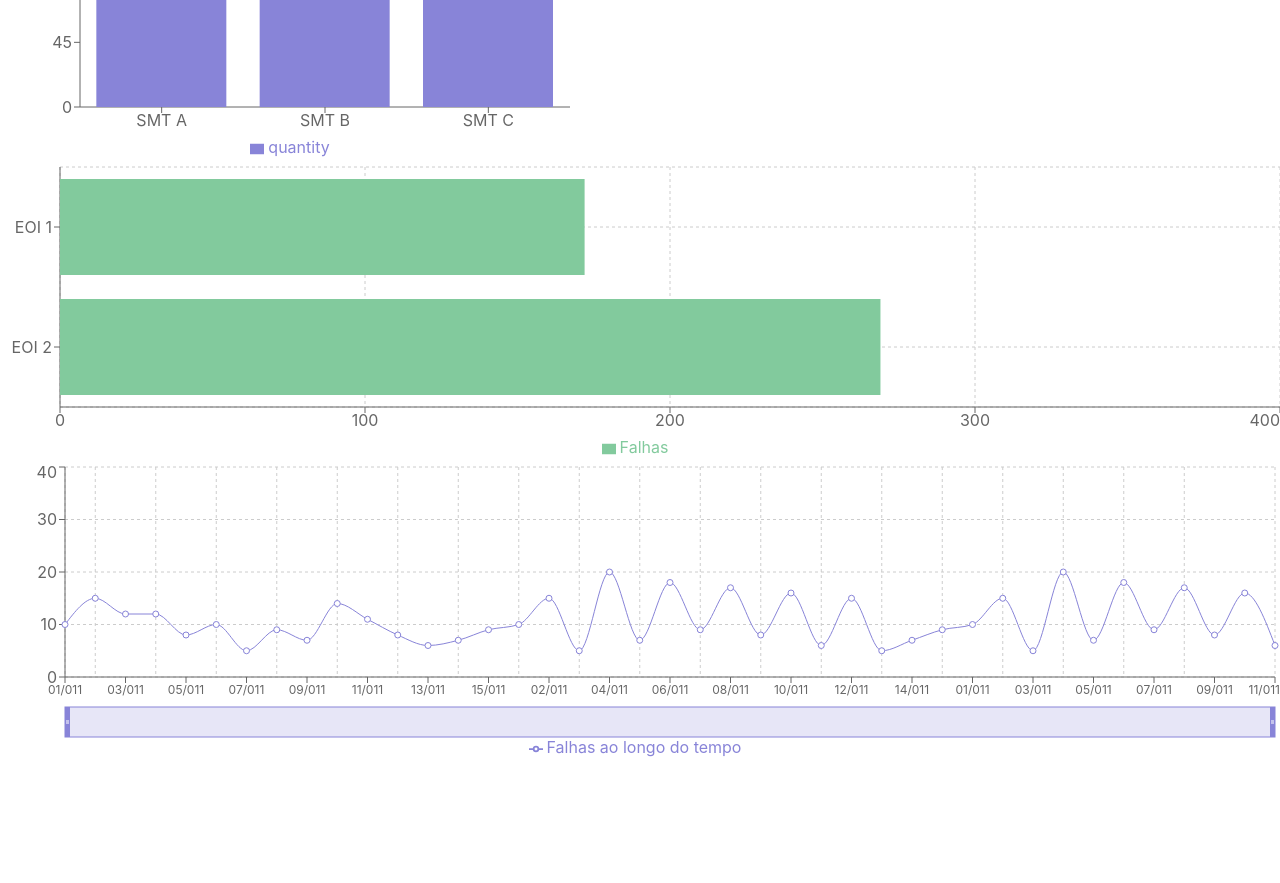
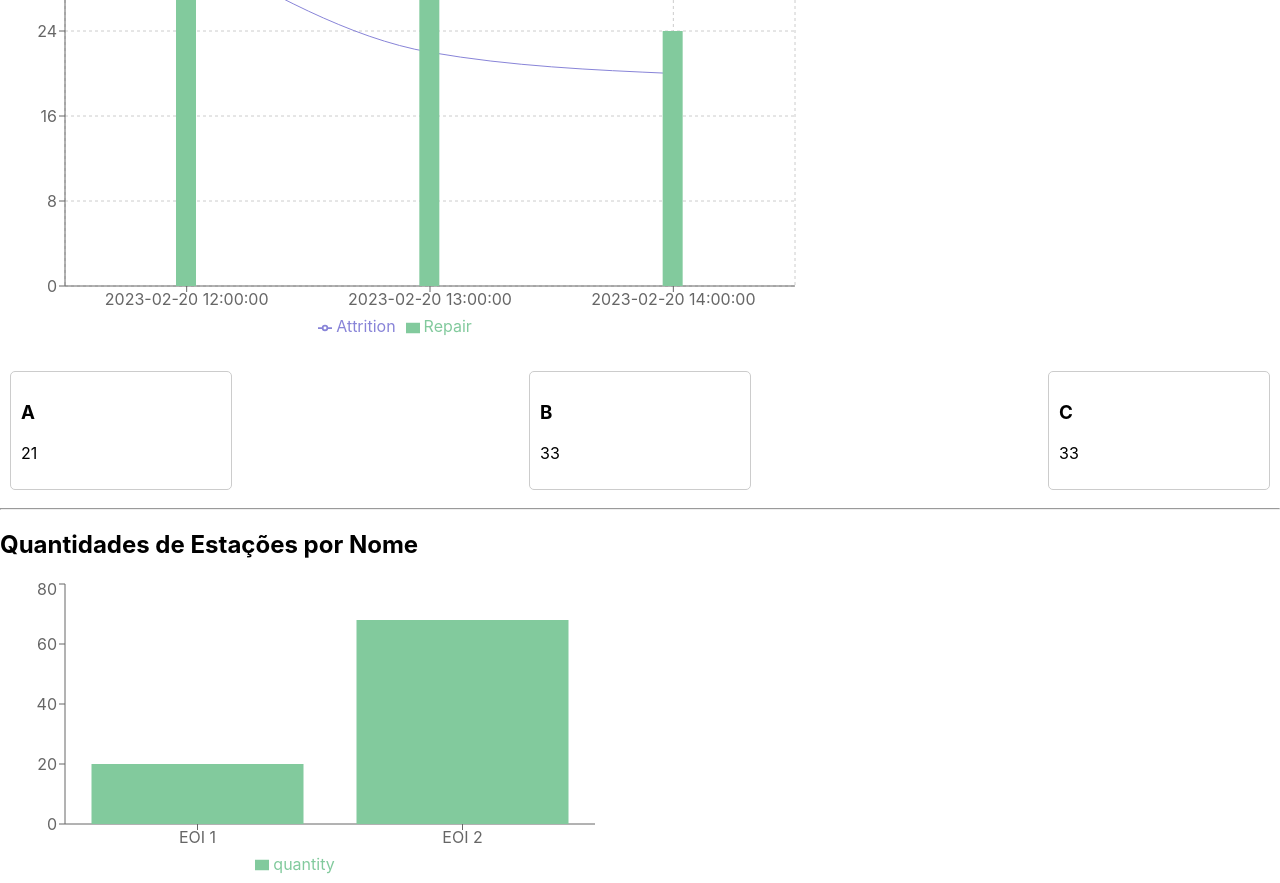
Before and after one commit to hugomesquita/data-chart, a React (Create React App) app: page / in a window 1280 px wide. Shown: the part 220-1103 px from the top of the page. Before the commit the page ends 986 px from the top, so only its background shows below. Built offline with nearby package versions, Linux system fonts and the light colour scheme.

Commit message:
wip json

```diff
--- a/src/App.js
+++ b/src/App.js
@@ -1,88 +1,170 @@
-import React, { useState } from 'react';
-import VerticalBarChart from './VerticalBarChart';
-import HorizontalBarChart from './HorizontalBarChart';
-import LineChartComponent from './LineChartComponent';
+import React, { useState, useEffect } from 'react';
+import { ComposedChart, Line, Bar, XAxis, YAxis, CartesianGrid, Tooltip, Legend, BarChart,  } from 'recharts';
+import data from './dados.json';
+
+const prepareChartData = (selectedSMT) => {
+  const hourlyData = {};
+
+  const smtData = selectedSMT ? data.SMT[selectedSMT] : data.SMT;
+
+  if (smtData && smtData.attrition && smtData.repair) {
+    smtData.attrition.forEach(({ hour, quantity }) => {
+      if (!hourlyData[hour]) hourlyData[hour] = { hour, attrition: 0, repair: 0 };
+      hourlyData[hour].attrition += quantity;
+    });
+    smtData.repair.forEach(({ hour, quantity }) => {
+      if (!hourlyData[hour]) hourlyData[hour] = { hour, attrition: 0, repair: 0 };
+      hourlyData[hour].repair += quantity;
+    });
+  }
+
+  return Object.values(hourlyData);
+};
+
+const prepareStationChartData = (selectedSMT) => {
+  const stationData = {};
+
+
+  const smtData = selectedSMT? data.SMT[selectedSMT] : data.SMT;
+
+  if (smtData && smtData.station) {
+    smtData.station.forEach(({ hour, name, quantity }) => {
+      if (!stationData[name]) stationData[name] = { name, quantity: 0 };
+      stationData[name].quantity += quantity;
+    });
+
+    return Object.values(stationData);
+  }
+
+  // Add this if statement to include the total of A, B, and C when selectedSMT is null
+  if (selectedSMT === null) {
+    Object.values(data.SMT).forEach(smt => {
+      smt.station.forEach(({ name, quantity }) => {
+        if (!stationData[name]) stationData[name] = { name, quantity: 0 };
+        stationData[name].quantity += quantity;
+      });
+    });
+  }
+
+  return Object.values(stationData);
+};
+
+const Card = ({ title, quantity, onClick }) => (
+  <div style={{ border: '1px solid #ccc', borderRadius: '5px', padding: '10px', margin: '10px', width: '200px', cursor: 'pointer' }} onClick={onClick}>
+    <h3>{title}</h3>
+    <p>{quantity}</p>
+  </div>
+);
 
 const App = () => {
-  const [filteredData, setFilteredData] = useState(null);
-  const [selectedLabel, setSelectedLabel] = useState(null);
+  const [selectedSMT, setSelectedSMT] = useState(null);
+  const [chartData, setChartData] = useState([]);
+  const [totalAttrition, setTotalAttrition] = useState(0);
+  const [totalRepair, setTotalRepair] = useState(0);
+  const [totalStation, setTotalStation] = useState(0);
+  const [stationChartData, setStationChartData] = useState([]); // Estado para dados do gráfico de estações
+  const [selectedHour, setSelectedHour] = useState(null);
 
-  const data = {
-    'SMT A': [
-      { name: 'EOI 1', value: 10, label: 'Falhas Tipo 1', date: '2024-01-01' },
-      { name: 'EOI 2', value: 15, label: 'Falhas Tipo 2', date: '2024-01-02' },
-      { name: 'EOI 1', value: 12, label: 'Falhas Tipo 1', date: '2024-01-03' },
-      { name: 'EOI 2', value: 12, label: 'Falhas Tipo 2', date: '2024-01-04' },
-      { name: 'EOI 1', value: 8, label: 'Falhas Tipo 1', date: '2024-01-05' },
-      { name: 'EOI 2', value: 10, label: 'Falhas Tipo 2', date: '2024-01-06' },
-      { name: 'EOI 1', value: 5, label: 'Falhas Tipo 1', date: '2024-01-07' },
-      { name: 'EOI 2', value: 9, label: 'Falhas Tipo 2', date: '2024-01-08' },
-      { name: 'EOI 1', value: 7, label: 'Falhas Tipo 1', date: '2024-01-09' },
-      { name: 'EOI 2', value: 14, label: 'Falhas Tipo 2', date: '2024-01-10' },
-      { name: 'EOI 1', value: 11, label: 'Falhas Tipo 1', date: '2024-01-11' },
-      { name: 'EOI 2', value: 8, label: 'Falhas Tipo 2', date: '2024-01-12' },
-      { name: 'EOI 1', value: 6, label: 'Falhas Tipo 1', date: '2024-01-13' },
-      { name: 'EOI 2', value: 7, label: 'Falhas Tipo 2', date: '2024-01-14' },
-      { name: 'EOI 1', value: 9, label: 'Falhas Tipo 1', date: '2024-01-15' },
-    ],
-    'SMT B': [
-      { name: 'EOI 1', value: 10, label: 'Falhas Tipo 1', date: '2024-01-01' },
-      { name: 'EOI 2', value: 15, label: 'Falhas Tipo 2', date: '2024-01-02' },
-      { name: 'EOI 1', value: 5, label: 'Falhas Tipo 1', date: '2024-01-03' },
-      { name: 'EOI 2', value: 20, label: 'Falhas Tipo 2', date: '2024-01-04' },
-      { name: 'EOI 1', value: 7, label: 'Falhas Tipo 1', date: '2024-01-05' },
-      { name: 'EOI 2', value: 18, label: 'Falhas Tipo 2', date: '2024-01-06' },
-      { name: 'EOI 1', value: 9, label: 'Falhas Tipo 1', date: '2024-01-07' },
-      { name: 'EOI 2', value: 17, label: 'Falhas Tipo 2', date: '2024-01-08' },
-      { name: 'EOI 1', value: 8, label: 'Falhas Tipo 1', date: '2024-01-09' },
-      { name: 'EOI 2', value: 16, label: 'Falhas Tipo 2', date: '2024-01-10' },
-      { name: 'EOI 1', value: 6, label: 'Falhas Tipo 1', date: '2024-01-11' },
-      { name: 'EOI 2', value: 15, label: 'Falhas Tipo 2', date: '2024-01-12' },
-      { name: 'EOI 1', value: 5, label: 'Falhas Tipo 1', date: '2024-01-13' },
-      { name: 'EOI 2', value: 7, label: 'Falhas Tipo 2', date: '2024-01-14' },
-      { name: 'EOI 1', value: 9, label: 'Falhas Tipo 1', date: '2024-01-15' },
-    ],
-    'SMT C': [
-      { name: 'EOI 1', value: 10, label: 'Falhas Tipo 1', date: '2024-01-01' },
-      { name: 'EOI 2', value: 15, label: 'Falhas Tipo 2', date: '2024-01-02' },
-      { name: 'EOI 1', value: 5, label: 'Falhas Tipo 1', date: '2024-01-03' },
-      { name: 'EOI 2', value: 20, label: 'Falhas Tipo 2', date: '2024-01-04' },
-      { name: 'EOI 1', value: 7, label: 'Falhas Tipo 1', date: '2024-01-05' },
-      { name: 'EOI 2', value: 18, label: 'Falhas Tipo 2', date: '2024-01-06' },
-      { name: 'EOI 1', value: 9, label: 'Falhas Tipo 1', date: '2024-01-07' },
-      { name: 'EOI 2', value: 17, label: 'Falhas Tipo 2', date: '2024-01-08' },
-      { name: 'EOI 1', value: 8, label: 'Falhas Tipo 1', date: '2024-01-09' },
-      { name: 'EOI 2', value: 16, label: 'Falhas Tipo 2', date: '2024-01-10' },
-      { name: 'EOI 1', value: 6, label: 'Falhas Tipo 1', date: '2024-01-11' },
-    ],
-  };
+  // Calcular o total de "Attrition" e "Repair" por hora ao carregar a página
+  useEffect(() => {
+    const hourlyData = {};
 
-  const handleDataClick = (name) => {
-    const selectedData = data[name];
-    if (selectedData) {
-      setFilteredData(selectedData);
-      setSelectedLabel(name);
+    Object.keys(data.SMT).forEach((smt) => {
+      data.SMT[smt].attrition.forEach(({ hour, quantity }) => {
+        if (!hourlyData[hour]) hourlyData[hour] = { hour, attrition: 0, repair: 0, station: 0 };
+        hourlyData[hour].attrition += quantity;
+      });
+      data.SMT[smt].repair.forEach(({ hour, quantity }) => {
+        if (!hourlyData[hour]) hourlyData[hour] = { hour, attrition: 0, repair: 0, station: 0 };
+        hourlyData[hour].repair += quantity;
+      });
+      data.SMT[smt].station.forEach(({ hour, quantity }) => {
+        if (!hourlyData[hour]) hourlyData[hour] = { hour, attrition: 0, repair: 0, station: 0 };
+        hourlyData[hour].station += quantity;
+      });
+    });
+
+    const totalData = Object.values(hourlyData).map(({ hour, attrition, repair, station }) => ({ hour, attrition, repair, station }));
+    setChartData(totalData);
+
+    // Calcular o total de "Attrition" e "Repair" global
+    let totalAttritionValue = 0;
+    let totalRepairValue = 0;
+    let totalStationValue = 0;
+
+    Object.keys(data.SMT).forEach((smt) => {
+      totalAttritionValue += data.SMT[smt].attrition.reduce((acc, item) => acc + item.quantity, 0);
+      totalRepairValue += data.SMT[smt].repair.reduce((acc, item) => acc + item.quantity, 0);
+      totalStationValue += data.SMT[smt].station.reduce((acc, item) => acc + item.quantity, 0);
+    });
+
+    setTotalAttrition(totalAttritionValue);
+    setTotalRepair(totalRepairValue);
+    setTotalStation(totalStationValue);
+
+    // Adicionar esta linha para carregar a Quantidades de Estações por Nome de forma total
+    setStationChartData(prepareStationChartData(null)); // Carrega total de A, B, C ao iniciar
+  }, []);
+
+  const handleSMTClick = (smt) => {
+    if (smt === null) {
+      // Calcular o total de "Attrition" e "Repair" por hora novamente
+      const hourlyData = {};
+
+      Object.keys(data.SMT).forEach((smt) => {
+        data.SMT[smt].attrition.forEach(({ hour, quantity }) => {
+          if (!hourlyData[hour]) hourlyData[hour] = { hour, attrition: 0, repair: 0 };
+          hourlyData[hour].attrition += quantity;
+        });
+        data.SMT[smt].repair.forEach(({ hour, quantity }) => {
+          if (!hourlyData[hour]) hourlyData[hour] = { hour, attrition: 0, repair: 0 };
+          hourlyData[hour].repair += quantity;
+        });
+      });
+
+      const totalData = Object.values(hourlyData).map(({ hour, attrition, repair }) => ({ hour, attrition, repair }));
+      setChartData(totalData);
+      setStationChartData(prepareStationChartData(null)); // Atualizar gráfico de estações
     } else {
-      const selectedTypeData = Object.values(data).flat().filter(item => item.name === name);
-      setFilteredData(selectedTypeData);
-      setSelectedLabel(name);
+      setSelectedSMT(smt);
+      setChartData(prepareChartData(smt));
+      setStationChartData(prepareStationChartData(smt)); // Atualizar gráfico de estações
     }
   };
 
-  const combinedFailureData = Object.values(data).flat();
-  const newData = Object.keys(data).map((key) => ({
-    name: key,
-    quantity: data[key].reduce((acc, cur) => acc + cur.value, 0),
-  }));
-
-  console.log(newData)
   return (
     <div>
-      <h1>SMT Data Visualization</h1>
-      {selectedLabel && <h2>Selected: {selectedLabel}</h2>}
-      <VerticalBarChart data={newData} onDataClick={handleDataClick} selectedLabel={selectedLabel} />
-      <HorizontalBarChart data={filteredData || combinedFailureData} onDataClick={handleDataClick} selectedLabel={selectedLabel} />
-      <LineChartComponent data={filteredData || combinedFailureData} />
+      <div style={{ display: 'flex', justifyContent: 'space-between' }}>
+        <Card title="Total Attrition" quantity={totalAttrition} onClick={() => handleSMTClick(null)} />
+        <Card title="Total Repair" quantity={totalRepair} onClick={() => handleSMTClick(null)} />
+        <Card title="Total Attrition by Hour" quantity={chartData.reduce((total, item) => total + item.attrition, 0)} onClick={() => handleSMTClick(null)} />
+        <Card title="Total Repair by Hour" quantity={chartData.reduce((total, item) => total + item.repair, 0)} onClick={() => handleSMTClick(null)} />
+      </div>
+      <ComposedChart width={800} height={400} data={chartData}>
+        <CartesianGrid strokeDasharray="3 3" />
+        <XAxis dataKey="hour" />
+        <YAxis />
+        <Tooltip />
+        <Legend />
+        <Line type="monotone" dataKey="attrition" name="Attrition" stroke="#8884d8" />
+        <Bar dataKey="repair" name="Repair" barSize={20} fill="#82ca9d" />
+      </ComposedChart>
+      <div style={{ display: 'flex', justifyContent: 'space-between', marginTop: '20px' }}>
+        {Object.keys(data.SMT).map((smt, index) => (
+          <Card key={index} title={smt} quantity={selectedSMT === smt ? data.SMT[smt].attrition.reduce((total, item) => total + item.quantity, 0) : data.SMT[smt].repair.reduce((total, item) => total + item.quantity, 0)} onClick={() => handleSMTClick(smt)} />
+        ))}
+      </div>
+
+      <hr />
+      <h2>Quantidades de Estações por Nome</h2>
+      <BarChart width={600} height={300} data={stationChartData}>
+        <XAxis dataKey="name" />
+        <YAxis />
+        <Tooltip />
+        <Legend />
+        <Bar dataKey="quantity" fill="#82ca9d" />
+      </BarChart>
+
     </div>
   );
 };
--- /dev/null
+++ b/src/dados.json
@@ -0,0 +1,69 @@
+{
+  "overview": {
+    "repair_total": 36,
+    "attrition_total": 13
+  },
+  "SMT": {
+    "A": {
+      "attrition": [
+        {"hour": "2023-02-20 12:00:00", "quantity": 2},
+        {"hour": "2023-02-20 13:00:00", "quantity": 3},
+        {"hour": "2023-02-20 14:00:00", "quantity": 4}
+      ],
+      "repair": [
+        {"hour": "2023-02-20 12:00:00", "quantity": 12},
+        {"hour": "2023-02-20 13:00:00", "quantity": 1},
+        {"hour": "2023-02-20 14:00:00", "quantity": 8}
+      ],
+      "station": [
+        {"hour": "2023-02-20 12:00:00", "name": "EOI 1", "quantity": 0},
+        {"hour": "2023-02-20 13:00:00", "name": "EOI 2", "quantity": 20}
+      ],
+      "reason": [
+        {"name": "Component Chift", "quantity": 8},
+        {"name": "Component Missing", "quantity": 10}
+      ]
+    },
+    "B": {
+      "attrition": [
+        {"hour": "2023-02-20 12:00:00", "quantity": 20},
+        {"hour": "2023-02-20 13:00:00", "quantity": 4},
+        {"hour": "2023-02-20 14:00:00", "quantity": 8}
+      ],
+      "repair": [
+        {"hour": "2023-02-20 12:00:00", "quantity": 10},
+        {"hour": "2023-02-20 13:00:00", "quantity": 15},
+        {"hour": "2023-02-20 14:00:00", "quantity": 8}
+      ],
+      "station": [
+        {"hour": "2023-02-20 12:00:00", "name": "EOI 1", "quantity": 10},
+        {"hour": "2023-02-20 13:00:00", "name": "EOI 2", "quantity": 20},
+        {"hour": "2023-02-20 14:00:00",  "name": "EOI 2", "quantity": 8}
+      ],
+      "reason": [
+        {"name": "Component Chift", "quantity": 8},
+        {"name": "Component Missing", "quantity": 10}
+      ]
+    },
+    "C": {
+      "attrition": [
+        {"hour": "2023-02-20 12:00:00", "quantity": 10},
+        {"hour": "2023-02-20 13:00:00", "quantity": 15},
+        {"hour": "2023-02-20 14:00:00", "quantity": 8}
+      ],
+      "repair": [
+        {"hour": "2023-02-20 12:00:00", "quantity": 10},
+        {"hour": "2023-02-20 13:00:00", "quantity": 15},
+        {"hour": "2023-02-20 14:00:00", "quantity": 8}
+      ],
+      "station": [
+        {"hour": "2023-02-20 12:00:00", "name": "EOI 1", "quantity": 10},
+        {"hour": "2023-02-20 13:00:00", "name": "EOI 2", "quantity": 20}
+      ],
+      "reason": [
+        {"name": "Component Chift", "quantity": 8},
+        {"name": "Component Missing", "quantity": 10}
+      ]
+    }
+  }
+}
```
Also changed, not shown: src/Card.js (added, +12 -0 lines), src/Chart.js (added, +24 -0 lines), src/ChartComponent.js (added, +27 -0 lines).
